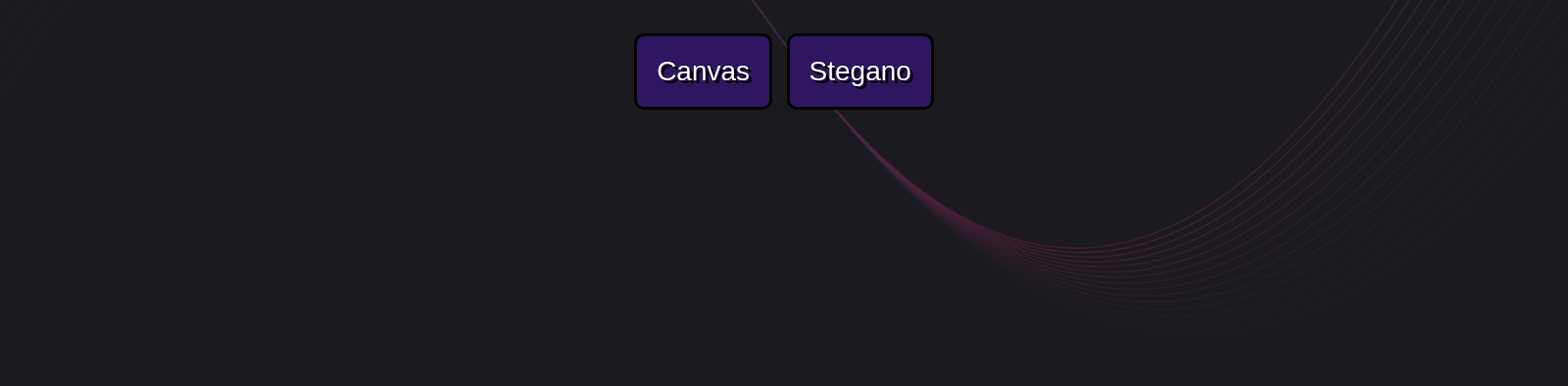
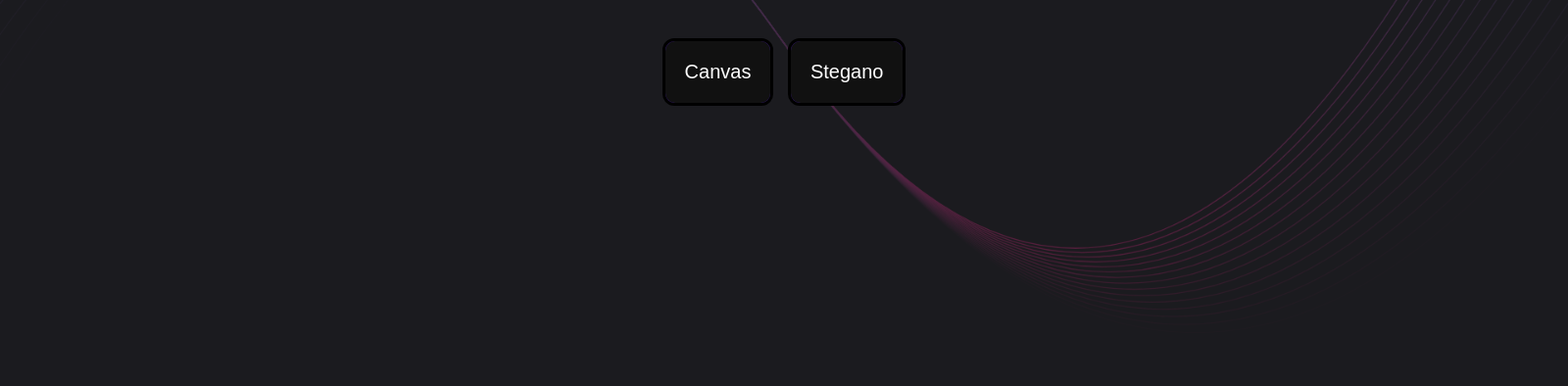
Before and after one commit to Yashwanth-13/Crypto-Canvas, an Electron app: page index.html in a window 1600 px wide. Shown: the part 406-800 px from the top of the page at 98% size. Drawn offline with Linux system fonts and the light colour scheme.

Commit message:
Customizing icon

```diff
--- a/css/editor.css
+++ b/css/editor.css
@@ -58,7 +58,6 @@ p {
 
 .button1{
   margin-bottom: 20px;
-  border-radius: 5px;
   padding: 10px;
   width: 100%;
   text-align: center;
@@ -67,7 +66,7 @@ p {
   border: 3px solid #454847;
 }
 .button1:hover {
-  color: #E8985E;
+  color: #11eac9;
   background-color: #030a23;
 }
 
@@ -113,3 +112,63 @@ width: 100%;
    border-radius: 5px;
    background-color: #d8823f;
  }
+
+.glow-on-hover {
+  width: auto;
+  height: auto    ;
+  border: none;
+  outline: none;
+  color: #fff;
+  background: #111;
+  cursor: pointer;
+  position: relative;
+  z-index: 0;
+  border-radius: 10px;
+}
+
+.glow-on-hover:before {
+  content: '';
+  background: linear-gradient(45deg, #ff0000, #ff7300, #fffb00, #48ff00, #00ffd5, #002bff, #7a00ff, #ff00c8, #ff0000);
+  position: absolute;
+  top: -2px;
+  left:-2px;
+  background-size: 400%;
+  z-index: -1;
+  filter: blur(5px);
+  width: calc(100% + 4px);
+  height: calc(100% + 4px);
+  animation: glowing 20s linear infinite;
+  opacity: 0;
+  transition: opacity .3s ease-in-out;
+  border-radius: 10px;
+}
+
+.glow-on-hover:active {
+  color: #000
+}
+
+.glow-on-hover:active:after {
+  background: transparent;
+}
+
+.glow-on-hover:hover:before {
+  opacity: 1;
+}
+
+.glow-on-hover:after {
+  z-index: -1;
+  content: '';
+  position: absolute;
+  width: 100%;
+  height: 100%;
+  background: #111;
+  left: 0;
+  top: 0;
+  border-radius: 10px;
+}
+
+@keyframes glowing {
+  0% { background-position: 0 0; }
+  50% { background-position: 400% 0; }
+  100% { background-position: 0 0; }
+}
--- a/index.html
+++ b/index.html
@@ -25,7 +25,7 @@
             text-align: center;
             font-family: 'Lucida Sans', 'Lucida Sans Regular', 'Lucida Grande', 'Lucida Sans Unicode', Geneva, Verdana, sans-serif;
             font-size: 50px;
-            color: #E8985E;
+            color: #88dff8;
             text-shadow: 1px 2px #000000;
         }
         body {
@@ -64,10 +64,11 @@
         }
         .button1 {
             display: inline-block;
-        border-radius: 10px; background-color: #2E1760;
+            background-color: #2E1760;
+            border-radius: 12px;
             border:3px solid #000000; color: #FFFFFF;
-        text-align: center; text-shadow: 3px 3px black;
-        font-size: 28px; padding: 20px;
+            text-align: center;
+            font-size: 20px; padding: 20px;
             width: auto; transition: all 0.7s;
             cursor: pointer; margin: 5px;
         }
@@ -87,7 +88,6 @@
         }
         .button1:hover span {
             padding-right: 25px;
-
         }
 
         .button1:hover span:after {
@@ -99,8 +99,8 @@
 <body>
     <div id="center">
         <h3>Crypto Canvas</h3>
-        <button onclick="Editor()" class="button1" style="vertical-align:middle"><span>Canvas</span></button>
-        <button onclick="Steganography()" class="button1" style="vertical-align: middle"><span>Stegano</span></button>
+        <button onclick="Editor()" class="button1 glow-on-hover" type="button" style="vertical-align:middle"><span>Canvas</span></button>
+        <button onclick="Steganography()" class="button1 glow-on-hover" style="vertical-align: middle"><span>Stegano</span></button>
     </div>
     <script>
         function Editor(){
--- a/main.js
+++ b/main.js
@@ -4,14 +4,13 @@ const path = require('node:path')
 
 function createWindow () {
   // Create the browser window.
-
-
   const mainWindow = new BrowserWindow({
     width: 1920,
     height: 1080,
     webPreferences: {
       preload: path.join(__dirname, 'preload.js')
-    }
+    },
+    icon: 'canvas.ico'
   })
 
   // and load the index.html of the app.
```
Also changed, not shown: canvas.ico (added). Lines whose indentation alone changed are shown as unchanged.
